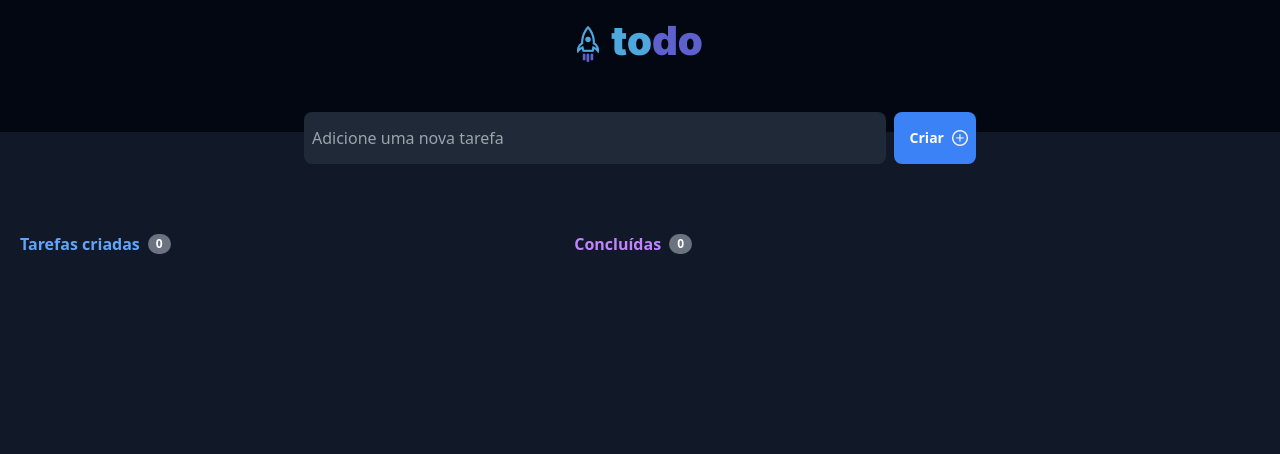
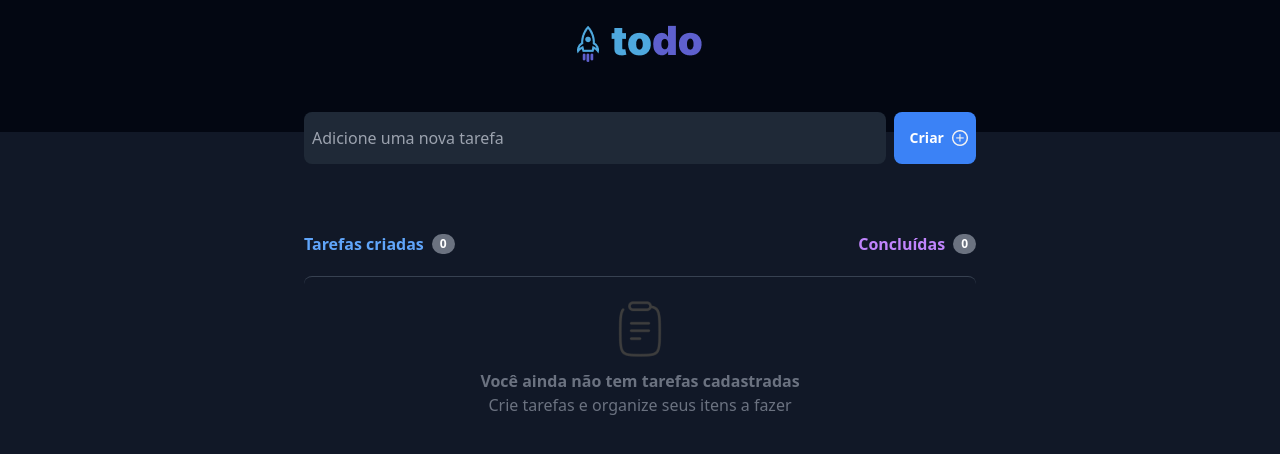
Before and after one commit to miguelfiais/desafio-todo-list-ignite, a React (Vite) app: page / in a window 1280 px wide. Shown: the top 454 px of the page. Built offline with nearby package versions, Linux system fonts and the light colour scheme.

Commit message:
feat: add component interface without task

```diff
--- a/src/App.tsx
+++ b/src/App.tsx
@@ -1,12 +1,14 @@
 import Header from './components/Header'
 import InfoTask from './components/InfoTask'
+import WithoutTask from './components/WithoutTasks'
 
 function App() {
   return (
     <div className="flex flex-col w-full min-h-screen">
       <Header />
-      <div className="flex-1 bg-gray-900 px-5">
+      <div className="flex-1 bg-gray-900 px-5 flex flex-col items-center">
         <InfoTask />
+        <WithoutTask />
       </div>
     </div>
   )
--- /dev/null
+++ b/src/components/WithoutTasks.tsx
@@ -0,0 +1,20 @@
+import withoutTasks from '../assets/withoutTasks.png'
+
+const WithoutTasks = () => {
+  return (
+    <div className="border-t border-gray-700 rounded-lg max-w-2xl w-full">
+      <div className="flex flex-col items-center justify-center gap-3 pt-6">
+        <img src={withoutTasks} alt="lista" />
+        <p className="text-gray-500 text-center">
+          <span className="font-bold">
+            Você ainda não tem tarefas cadastradas
+          </span>
+          <br />
+          Crie tarefas e organize seus itens a fazer
+        </p>
+      </div>
+    </div>
+  )
+}
+
+export default WithoutTasks
```
Also changed, not shown: src/assets/withoutTasks.png (added).
